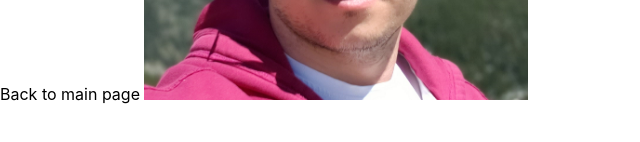
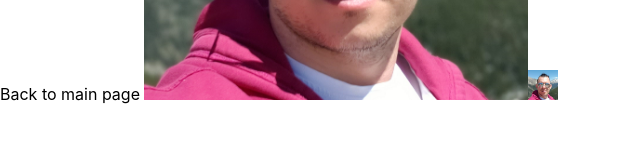
Before and after one commit to MikhailTabachek/NextJSApp1, a Next.js app in the folder nextjs-blog1/: page /posts/first-post in a window 1280 px wide. Shown: the part 334-476 px from the top of the page, without its empty margins (0-640 px from the left). Built offline with nearby package versions, Linux system fonts and the light colour scheme.

Commit message:
Import Scrips and Link to first post

```diff
--- a/nextjs-blog1/pages/posts/first-post.js
+++ b/nextjs-blog1/pages/posts/first-post.js
@@ -1,11 +1,28 @@
+import Script from 'next/script'
+import Head from "next/head"
 import Link from "next/link"
+import Image from "next/image"
 
 export default function FirstPost(){
   return(
     <>
+    <Head>
+      <title> First Post</title>
+      <Script
+      src="https://connect.facebook.net/en_US/sdk.js"
+      strategy='lazyOnLoad'
+      onLoad={()=>
+      console.log("Script loaded correctly!!!")}
+      />
+    </Head>
       <h1>First Post!</h1>
       <Link href="/">Back to main page </Link>
       <img  style={{heigth: '30%', width:'30%'}} src="/images/Ava.png" />
+      <Image
+        src="/images/Ava.png"
+        width={30}
+        height={30}
+      />
     </>
   )
 }
```
Also changed, not shown: nextjs-blog1/.babelrc (added), nextjs-blog1/.eslintrc.json.
